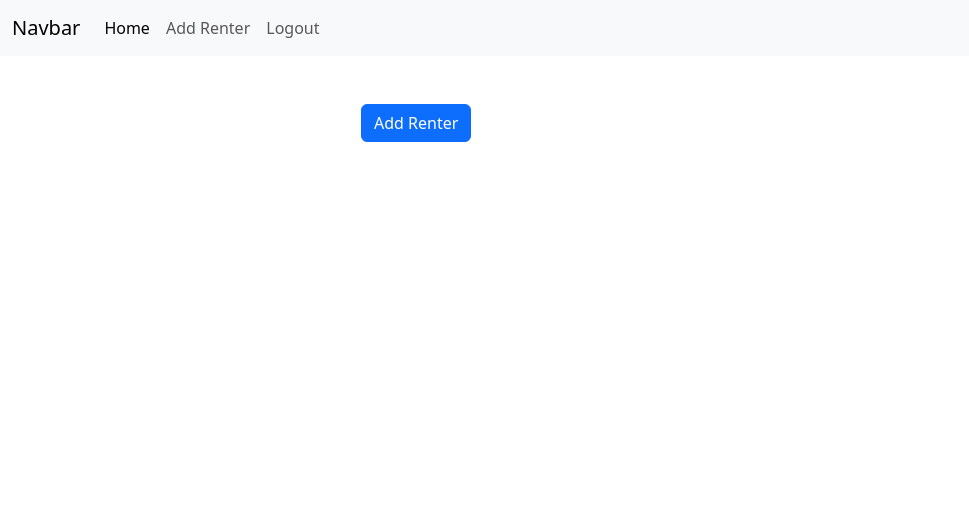
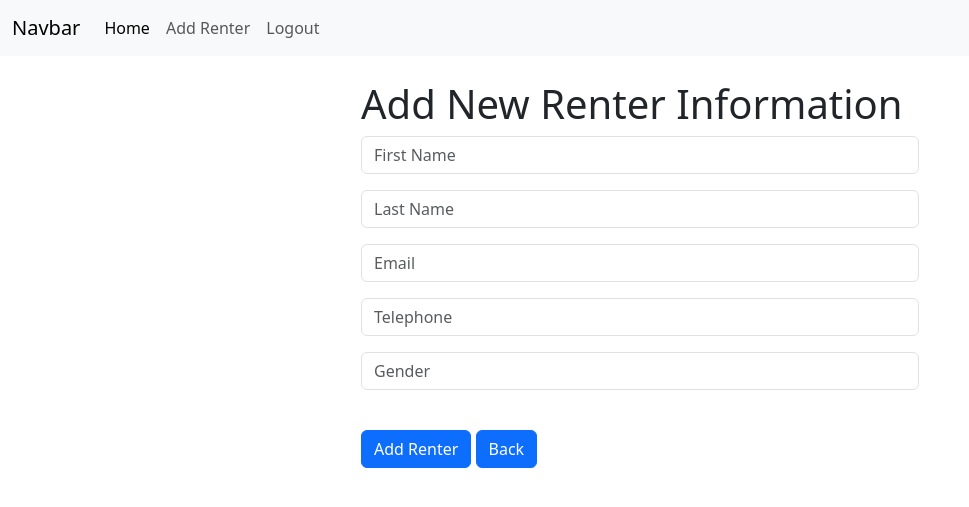
Before and after one commit to LingJason/Assignment2_WM, a Django app: page /add_renter/ in a window 1280 px wide. Shown: the top 507 px of the page, without its empty margins (0-969 px from the left). Run offline with Django 4.2, Linux system fonts and the light colour scheme; the visitor is signed in with stand-in values (Sample User, id 1).

Commit message:
Fixed Issue with info_renter page

```diff
--- a/crm/templates/add_renter.html
+++ b/crm/templates/add_renter.html
@@ -2,13 +2,17 @@
 {% block content %}
 
 <div class="col-md-6 offset-md-3">
+  <h1>Add New Renter Information</h1>
 
   <form method="POST" action="{% url 'add_renter' %}">
     <!--always required in forms, safety -->
     {% csrf_token %}
 
+    {{ form.as_p }}
+
     <br/>
     <button type="submit" class="btn btn-primary">Add Renter</button>
+    <a href="{% url 'home' %}" class="btn btn-primary">Back</a>
   </form>
 
 </div>
--- a/crm/urls.py
+++ b/crm/urls.py
@@ -6,6 +6,6 @@
     path('logout/', views.verify_logout, name='logout'),
     path('register/', views.register_user, name='register'),
     path('add_renter/', views.add_renter, name='add_renter'),
-    path('renter/<int:pk>', views.renter, name='renter'),
+    path('renter/<int:pk>', views.renter_info, name='renter'),
     path('delete_renter/<int:pk>', views.delete_renter, name='delete_renter'),
 ]
--- a/crm/views.py
+++ b/crm/views.py
@@ -44,10 +44,10 @@
 
   return render(request, 'register.html', {'form': form})
 
-def renter(request, pk):
+def renter_info(request, pk):
   if request.user.is_authenticated:
-    renter = Renter.objects.get(id=pk)
-    return render(request, 'renter.html', {'renter': renter})
+    info_renter = Renter.objects.get(id=pk)
+    return render(request, 'renter.html', {'info_renter': info_renter})
 
   else:
     messages.success(request, "You Have to Login First")
```
Also changed, not shown: crm/templates/renter.html (+17 -12 lines).
